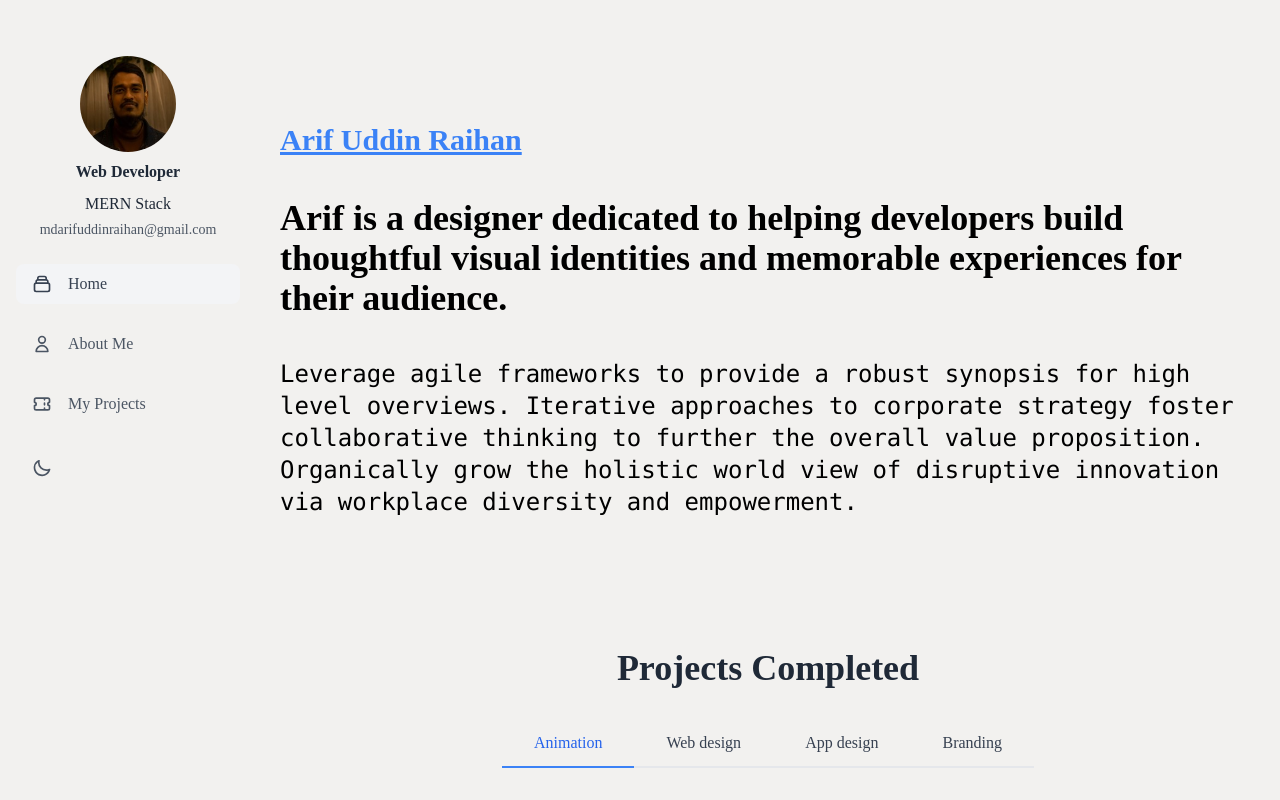
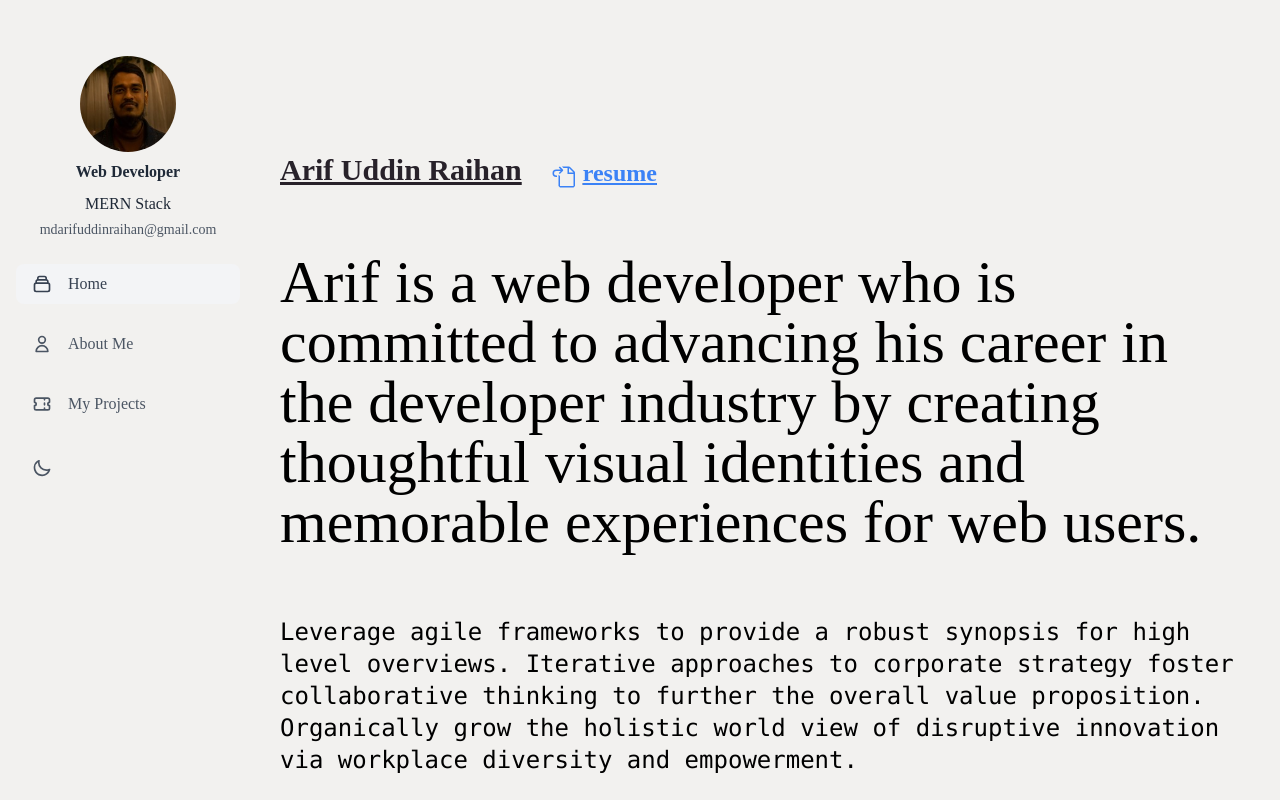
Before and after one commit to arifuddinraihan/arif-portfolio-side-client, a React (Create React App) app: page / in a window 1280 px wide. Shown: the top 800 px of the page. Built offline with nearby package versions, Linux system fonts and the light colour scheme.

Commit message:
added modal for resume and view resume

```diff
--- a/package.json
+++ b/package.json
@@ -13,6 +13,7 @@
     "react-dom": "^18.2.0",
     "react-hook-form": "^7.40.0",
     "react-icons": "^4.7.1",
+    "react-photo-view": "^1.2.3",
     "react-router-dom": "^6.4.5",
     "react-scripts": "5.0.1",
     "web-vitals": "^2.1.4"
--- a/src/Pages/MainHeroSection/MainHeroSection.js
+++ b/src/Pages/MainHeroSection/MainHeroSection.js
@@ -1,16 +1,25 @@
 import React from 'react';
+import { WiDirectionUpRight } from "react-icons/wi";
+import { VscGoToFile } from "react-icons/vsc";
+import { Link } from 'react-router-dom';
+import ResumeModal from './ResumeModal/ResumeModal';
 
 const MainHeroSection = () => {
     return (
-        <div class="px-6">
-            <div class="flex flex-col items-center py-6 lg:h-[36rem] lg:flex-row">
+        <div class="px-6 py-8">
+            <div class="flex flex-col items-center py-6 lg:h-[36rem] lg:flex-row xl:min-h-screen">
                 <div class="">
-                    <h2 class="text-lg md:text-xl lg:text-3xl font-semibold underline text-blue-500 dark:text-blue-400">
-                        Arif Uddin Raihan</h2>
-                    <h2 class="text-xl md:text-2xl font-bold text-black lg:text-4xl py-10 dark:text-base-100">
-                        Arif is a designer dedicated to helping developers build thoughtful visual identities and memorable experiences for their audience.</h2>
+                    <h2 class="flex items-end text-lg md:text-xl lg:text-3xl font-semibold underline text-primary dark:text-slate-200">
+                        Arif Uddin Raihan
+                        <label htmlFor="resume-modal" className='btn btn-sm btn-ghost hover:bg-transparent'>
+                            <small className='flex items-end text-sm md:text-md lg:text-2xl font-semibold underline text-blue-500 dark:text-blue-400 ml-4 gap-2 lowercase'> <VscGoToFile></VscGoToFile> resume</small>
+                        </label>
+                    </h2>
+                    <h2 class="text-xl md:text-2xl font-normal text-black lg:text-5xl xl:text-6xl py-8 xl:py-16 dark:text-base-100">
+                        Arif is a web developer who is committed to advancing his career in the developer industry by creating thoughtful visual identities and memorable experiences for web users.</h2>
                     <h2 class="text-md md:text-lg font-light text-black lg:text-2xl font-mono dark:text-base-100">Leverage agile frameworks to provide a robust synopsis for high level overviews. Iterative approaches to corporate strategy foster collaborative thinking to further the overall value proposition. Organically grow the holistic world view of disruptive innovation via workplace diversity and empowerment.</h2>
                 </div>
+                <ResumeModal></ResumeModal>
             </div>
         </div>
     );
--- /dev/null
+++ b/src/Pages/MainHeroSection/ResumeModal/ResumeModal.js
@@ -0,0 +1,49 @@
+import React from 'react';
+import { PhotoProvider, PhotoView } from 'react-photo-view';
+import { Link } from 'react-router-dom';
+import resumePdf from '../../../assets/resume_of_arifuddin_mern_web_dev.pdf'
+
+
+const ResumeModal = () => {
+    const handleDownloadPdf = () => {
+        // using Java Script method to get PDF file
+        fetch(resumePdf).then(response => {
+            response.blob().then(blob => {
+                // Creating new object of PDF file
+                const fileURL = window.URL.createObjectURL(blob);
+                // Setting various property values
+                let alink = document.createElement('a');
+                alink.href = fileURL;
+                alink.download = resumePdf;
+                alink.click();
+            })
+        })
+    }
+
+
+    return (
+        <>
+            <input type="checkbox" id="resume-modal" className="modal-toggle" />
+            <div className="modal modal-bottom sm:modal-middle">
+                <div className="modal-box relative">
+                    <label htmlFor="resume-modal" className="btn btn-sm btn-circle absolute right-2 top-2">✕</label>
+                    <h3 className="text-lg font-bold text-center">Resume of Arif Uddin Raihan</h3>
+                    <p className="text-md font-bold text-center">MERN Stack Developer</p>
+                    <div className="card w-auto bg-base-100 shadow-xl mt-1">
+                        <figure className="px-2 py-2">
+                            <img src="https://i.ibb.co/K0j7rFY/resume-of-arifuddin-mern-web-dev.jpg" alt="arif_resume" className="rounded-xl" />
+                        </figure>
+                    </div>
+                    <div className='flex justify-center gap-5'>
+                        <a href='https://drive.google.com/file/d/1QFyErJSRJfFcJlK4SHyEMFt6vTTzaKXC/view?usp=share_link' target='_blank'
+                            className="btn btn-primary my-2">View Full Resume</a>
+                        <button onClick={handleDownloadPdf}
+                            className="btn btn-primary my-2">Download PDF</button>
+                    </div>
+                </div>
+            </div>
+        </>
+    );
+};
+
+export default ResumeModal;
```
Also changed, not shown: 2 other files (tests, documents, lock files or other folders).
